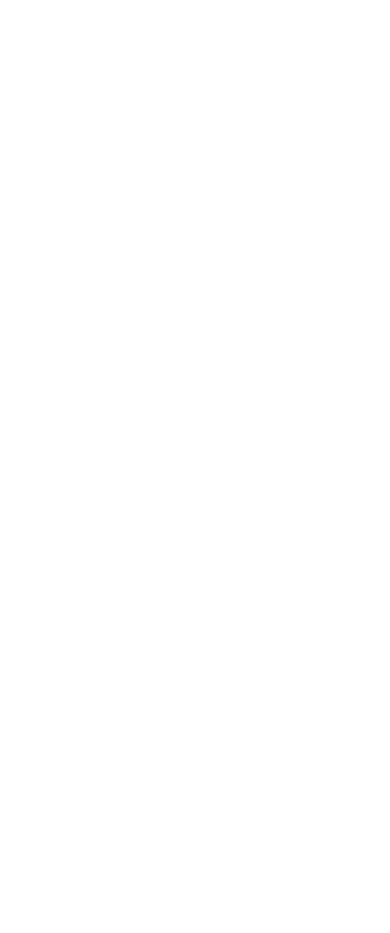
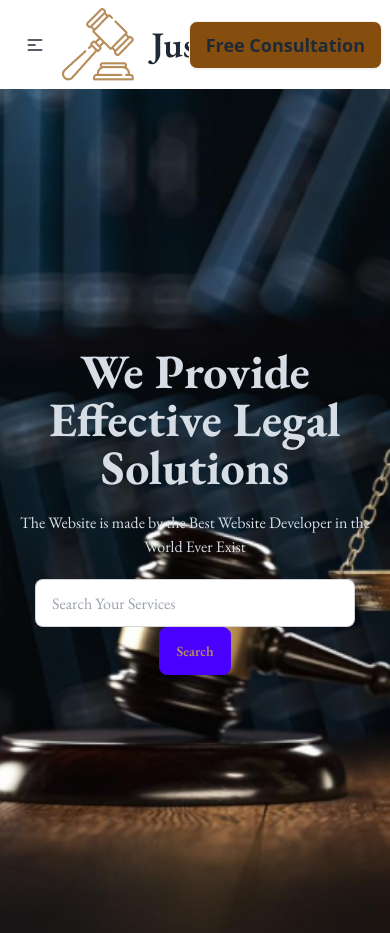
Before and after one commit to Ahnafd/Legal-Police, a plain HTML site: page index.html in a window 390 px wide. Before the commit the page ends 844 px from the top, so only its background shows below. Drawn offline with nearby package versions, Linux system fonts and the light colour scheme.

Commit message:
header part complete

```diff
--- a/index.html
+++ b/index.html
@@ -3,9 +3,90 @@
 <head>
     <meta charset="UTF-8">
     <meta name="viewport" content="width=device-width, initial-scale=1.0">
-    <title>Document</title>
+    <title>Legal Website</title>
+    <script src="https://cdn.tailwindcss.com"></script>
+    <link rel="stylesheet" href="style.css">
+    <link href="https://cdn.jsdelivr.net/npm/daisyui@4.12.23/dist/full.min.css" rel="stylesheet" type="text/css" />
+<script src="https://cdn.tailwindcss.com"></script>
+<link rel="preconnect" href="https://fonts.googleapis.com">
+<link rel="preconnect" href="https://fonts.gstatic.com" crossorigin>
+<link href="https://fonts.googleapis.com/css2?family=EB+Garamond:ital,wght@0,400..800;1,400..800&display=swap" rel="stylesheet">
 </head>
 <body>
+    <header>
+        <div class="navbar bg-base-100">
+            <div class="navbar-start">
+              <div class="dropdown">
+                <div tabindex="0" role="button" class="btn btn-ghost lg:hidden">
+                  <svg
+                    xmlns="http://www.w3.org/2000/svg"
+                    class="h-5 w-5"
+                    fill="none"
+                    viewBox="0 0 24 24"
+                    stroke="currentColor">
+                    <path
+                      stroke-linecap="round"
+                      stroke-linejoin="round"
+                      stroke-width="2"
+                      d="M4 6h16M4 12h8m-8 6h16" />
+                  </svg>
+                </div>
+                <ul
+                  tabindex="0"
+                  class="menu menu-sm dropdown-content bg-base-100 rounded-box z-[1] mt-3 w-52 p-2 shadow">
+                  <li><a class="text-gray-500 text-base">Home</a></li>
+                  <li>
+                    <a class="text-gray-500 text-base">Services</a>
+                    <ul class="p-2">
+                      <li><a class="text-gray-500 text-base">Cases</a></li>
+                      <li><a class="text-gray-500 text-base">Blog</a></li>
+                    </ul>
+                  </li>
+                  <li><a class="text-gray-500 text-base">Contact Us</a></li>
+                </ul>
+              </div>
+              <img src="images/business.png" alt="">
+              <a class="btn btn-ghost  justice text-4xl">Justice</a>
+            </div>
+            <div class="navbar-center hidden lg:flex">
+              <ul class="menu menu-horizontal px-1">
+                <li><a class="text-gray-500 text-base">Home</a></li>
+                <li>
+                  <details>
+                    <summary class="text-gray-500 text-base">Services</summary>
+                    <ul class="p-2">
+                      <li><a class="text-gray-500 text-base">Cases</a></li>
+                      <li><a class="text-gray-500 text-base">Blog</a></li>
+                    </ul>
+                  </details>
+                </li>
+                <li><a class="text-gray-500 text-base">Contact Us</a></li>
+              </ul>
+            </div>
+            <div class="navbar-end">
+              <a class="btn bg-yellow-800 text-lg">Free Consultation</a>
+            </div>
+          </div>
+          <div
+  class="hero min-h-screen"
+  style="background-image: url(images/banner.png); background-size: cover;">
+  <div class="hero-content text-neutral-content text-center">
+    <div class=" sub">
+      <h1 class="mb-5 text-5xl font-bold">We Provide Effective Legal Solutions</h1>
+      <p class="mb-5 ext-gray-400">
+        The Website is made by the Best Website Developer in the World Ever Exist
+      </p>
+      <input type="text" placeholder="Search Your Services" class="input input-bordered w-full max-w-xs" />
+      <button class="btn btn-primary"><search style="color: #B68C5A;">Search</search></button>
+    </div>
+  </div>
+</div>
+    </header>
+    <main>
 
+    </main>
+    <footer>
+
+    </footer>
 </body>
 </html>
--- a/style.css
+++ b/style.css
@@ -0,0 +1,6 @@
+.justice{
+    font-family: "EB Garamond", serif;
+}
+.sub{
+    font-family: "EB Garamond", serif;
+}
--- /dev/null
+++ b/tailwind.config.js
@@ -0,0 +1,8 @@
+/** @type {import('tailwindcss').Config} */
+module.exports = {
+    content: ["./src/**/*.{html,js}"],
+    theme: {
+      extend: {},
+    },
+    plugins: [],
+  }
```
